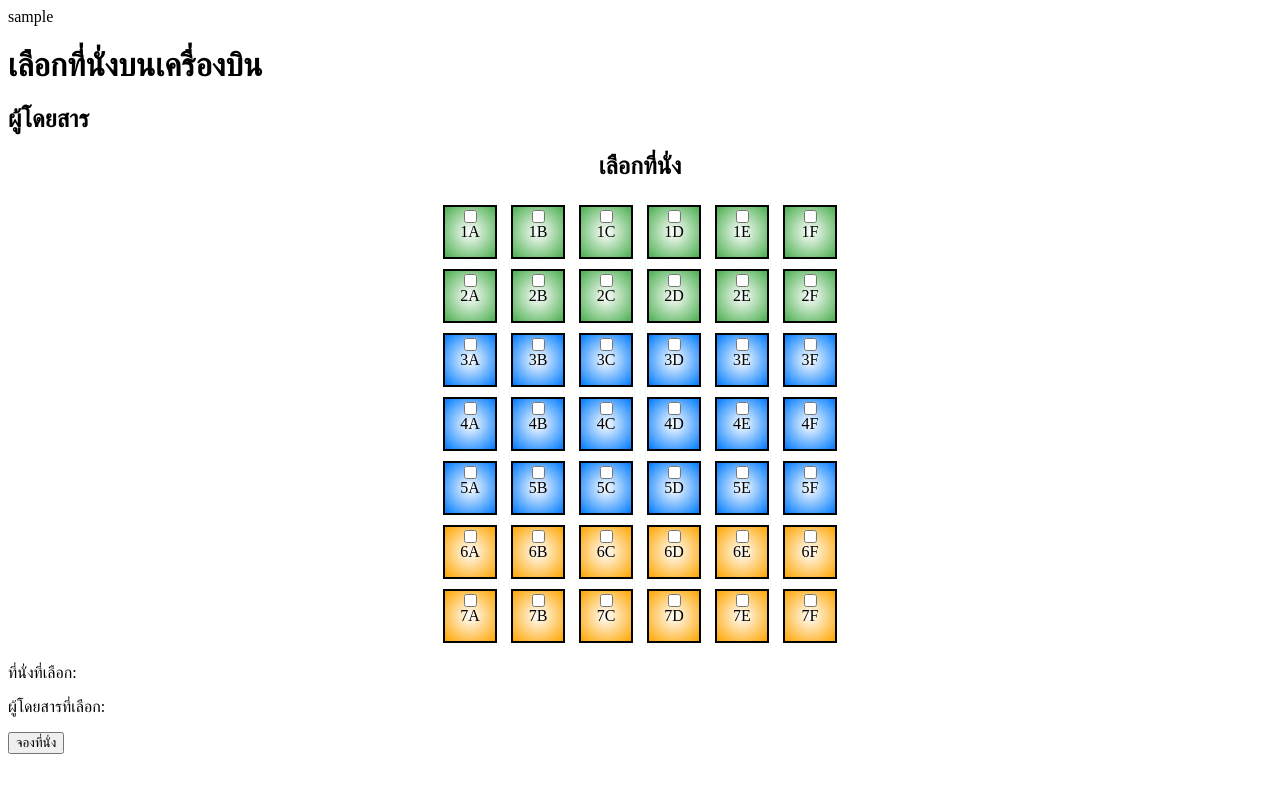
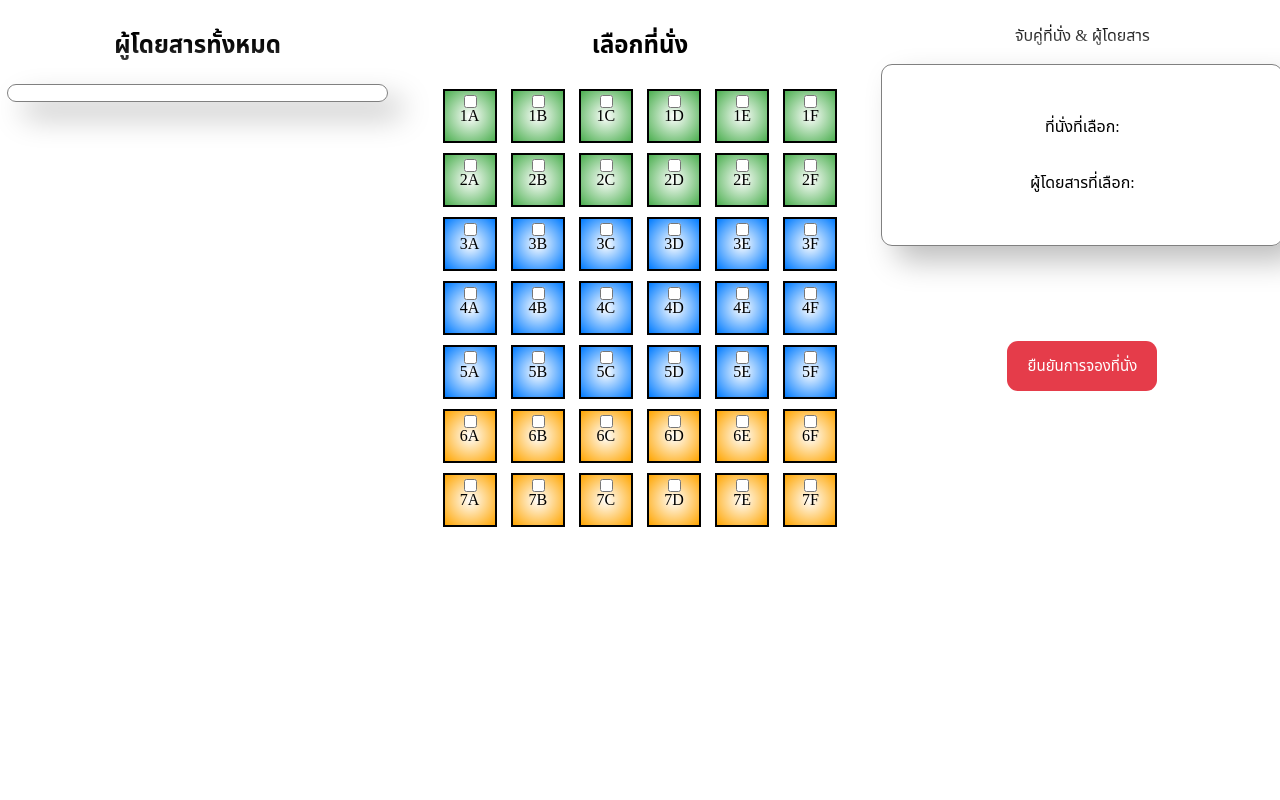
Before and after one commit to f5song/I-Landed-Airline, a PHP site: page /aircraft2.php?flight_id=1 in a window 1280 px wide. Run offline with PHP 8.4, Linux system fonts and the light colour scheme; the visitor is signed in with stand-in values (Sample User, id 1); data that the repository does not hold is empty.

Commit message:
dam bro aircraft2 error

```diff
--- a/PAGE/SEAT/aircraft1/aircraft1.php
+++ b/PAGE/SEAT/aircraft1/aircraft1.php
@@ -26,6 +26,7 @@ if ($conn->connect_error) {
 }
 $flight_id = $_GET["flight_id"];
 $user_id = $_SESSION['user_login'];
+
 
 
 ?>
--- a/PAGE/SEAT/aircraft2/aircraft2.css
+++ b/PAGE/SEAT/aircraft2/aircraft2.css
@@ -1,3 +1,7 @@
+*{
+  font-family:"Noto Sans Thai";
+}
+
 .seat {
   width: 50px;
   height: 50px;
@@ -40,4 +44,202 @@
 #seatContainer {
   text-align: center;
 
+}.one-for-all{
+  width: 100%;
+  height: 100%;
+  display: flex;
 }
+
+.passengerList{
+  width: 30%;
+  height: 100%;
+  display: flex;
+  align-items: center;
+  justify-content: center;
+}
+
+.seat_plane{
+  width: 40%;
+  height: 100%;
+}
+
+.seat_contentright{
+  width: 30%;
+  height: 100%;
+  display: flex;
+  flex-direction: column;
+  align-items: center;
+  justify-content: center;
+}
+
+.box_list{
+  width: 400px;
+  display: flex;
+  flex-direction: column;
+  align-items: center;
+  justify-content: center;
+}
+
+.content-passenger{
+  width: 100%;
+  height: 100%;
+  border-radius: 11px;
+  border-color: gray;
+  border-style: solid;
+  border-width: 1px;
+  box-shadow: 15px 15px 30px #bebebe,
+  -15px -15px 30px #ffffff;
+}
+.box_duo{
+  width: 400px;
+  display: flex;
+  flex-direction: column;
+  align-items: center;
+  justify-content: center;
+}
+.header2-seatpair{
+  width: 100%;
+  height: 180px;
+  display: flex;
+  gap: 2%;
+  align-items: center;
+  justify-content: center;
+  flex-direction: column;
+  border-radius: 11px;
+  border-color: gray;
+  border-style: solid;
+  border-width: 1px;
+  box-shadow: 15px 15px 30px #bebebe,
+  -15px -15px 30px #ffffff;
+}
+
+.button_gogo{
+  display: flex;
+  width: 100%;
+  height: 200px;
+  margin-top: 20px;
+  align-items: center;
+  justify-content: center;
+}
+
+.button_gogo button{
+  width: 150px;
+  height: 50px;
+  background-color: #e53c4a;
+  cursor: pointer;
+  color: white;
+  border: none;
+  border-radius: 11px;
+  font-size:15px;
+}
+
+.button_gogo button:hover{
+  background-color: #a32c36;
+  transform: background-color 0.8s ease;
+}
+
+.checkbox-wrapper-16 *,
+  .checkbox-wrapper-16 *:after,
+  .checkbox-wrapper-16 *:before {
+  box-sizing: border-box;
+}
+
+.checkbox-wrapper-16 .checkbox-input {
+  clip: rect(0 0 0 0);
+  -webkit-clip-path: inset(100%);
+  clip-path: inset(100%);
+  height: 1px;
+  overflow: hidden;
+  position: absolute;
+  white-space: nowrap;
+  width: 1px;
+}
+
+.checkbox-wrapper-16 .checkbox-input:checked + .checkbox-tile {
+  border-color: #2260ff;
+  box-shadow: 0 5px 10px rgba(0, 0, 0, 0.1);
+  color: #2260ff;
+}
+
+.checkbox-wrapper-16 .checkbox-input:checked + .checkbox-tile:before {
+  transform: scale(1);
+  opacity: 1;
+  background-color: #2260ff;
+  border-color: #2260ff;
+  color: #fff;
+  content: "✓";
+}
+
+.checkbox-wrapper-16 .checkbox-input:checked + .checkbox-tile .checkbox-icon,
+  .checkbox-wrapper-16 .checkbox-input:checked + .checkbox-tile .checkbox-label {
+  color: #2260ff;
+}
+
+.checkbox-wrapper-16 .checkbox-input:focus + .checkbox-tile {
+  border-color: #2260ff;
+  box-shadow: 0 5px 10px rgba(0, 0, 0, 0.1), 0 0 0 4px #b5c9fc;
+}
+
+.checkbox-wrapper-16 .checkbox-input:focus + .checkbox-tile:before {
+  transform: scale(1);
+  opacity: 1;
+}
+
+.checkbox-wrapper-16 .checkbox-tile {
+  display: flex;
+  flex-direction: column;
+  align-items: center;
+  justify-content: center;
+  width: 7rem;
+  min-height: 7rem;
+  border-radius: 0.5rem;
+  border: 2px solid #b5bfd9;
+  background-color: #fff;
+  box-shadow: 0 5px 10px rgba(0, 0, 0, 0.1);
+  transition: 0.15s ease;
+  cursor: pointer;
+  position: relative;
+}
+
+.checkbox-wrapper-16 .checkbox-tile:before {
+  content: "";
+  font-size: 12px;
+  position: absolute;
+  display: flex;
+  justify-content: center;
+  align-items: center;
+  width: 1.25rem;
+  height: 1.25rem;
+  border: 2px solid #b5bfd9;
+  border-radius: 50%;
+  top: 0.25rem;
+  left: 0.25rem;
+  opacity: 0;
+  transform: scale(0);
+  transition: 0.25s ease;
+}
+
+.checkbox-wrapper-16 .checkbox-tile:hover {
+  border-color: #2260ff;
+}
+
+.checkbox-wrapper-16 .checkbox-tile:hover:before {
+  transform: scale(1);
+  opacity: 1;
+}
+
+.checkbox-wrapper-16 .checkbox-icon {
+  transition: 0.375s ease;
+  color: #494949;
+}
+
+.checkbox-wrapper-16 .checkbox-icon svg {
+  width: 3rem;
+  height: 3rem;
+}
+
+.checkbox-wrapper-16 .checkbox-label {
+  color: #707070;
+  transition: 0.375s ease;
+  text-align: center;
+}
--- a/PAGE/SEAT/aircraft2/aircraft2.php
+++ b/PAGE/SEAT/aircraft2/aircraft2.php
@@ -10,7 +10,6 @@ if (isset($_GET['logout'])) {
 }
 
 ?>
-<?php echo $_SESSION['user_login']; ?>
 <?php
 // เชื่อมต่อกับฐานข้อมูล MySQL
 $servername = "localhost";
@@ -29,24 +28,24 @@ $flight_id = $_GET["flight_id"];
 $user_id = $_SESSION['user_login'];
 
 
+
 ?>
 
 <!DOCTYPE html>
 <html>
+
 <head>
     <link rel="stylesheet" href="aircraft2.css">
 </head>
+
 <body>
-
-<h1>เลือกที่นั่งบนเครื่องบิน</h1>
-
- <!-- ส่วน bar -->
-
-
-<form action="process_reservation.php?flight_id=<?php echo $flight_id; ?>" method="post">
-
-  <div id="passengerList">
-      <h2>ผู้โดยสาร</h2>
+    <form class="one-for-all" action="process_reservation.php?flight_id=<?php echo $flight_id; ?>" method="post">
+        <div class="passengerList" id="passengerList">
+            <div class="box_list">
+                <div class="header-passenger">
+                    <h2>ผู้โดยสารทั้งหมด</h2>
+                </div>
+                <div class="content-passenger">
                     <ul>
                         <?php
                         $conn = new mysqli("localhost", "root", "", "mydb");
@@ -71,20 +70,29 @@ $user_id = $_SESSION['user_login'];
                         $conn->close();
                         ?>
                     </ul>
-
-
-
+                </div>
+            </div>
         </div>
 
+        <div class="seat_plane">
             <div id="seatContainer">
                 <h2>เลือกที่นั่ง</h2>
                 <div class="seat" data-seat="1A" id="economy">
                     <span class="seat-name">1A</span>
                     <input type="checkbox" name="selectedSeats[]" value="1A">
                 </div>
+                <!-- <div class="checkbox-wrapper-16" data-seat="1A" id="economy">
+                    <label class="checkbox-wrapper">
+                        <input class="checkbox-input" type="checkbox" name="selectedSeats[]" value="1A">
+                        <span class="checkbox-tile">
+                            <span class="checkbox-label">1A</span>
+                        </span>
+                    </label>
+                </div> -->
+
                 <div class="seat" data-seat="1B" id="economy">
                     <span class="seat-name">1B</span>
-                  <input type="checkbox" name="selectedSeats[]" value="2B">
+                    <input type="checkbox" name="selectedSeats[]" value="1B">
                 </div>
                 <div class="seat" data-seat="1C" id="economy">
                     <span class="seat-name">1C</span>
@@ -267,12 +275,22 @@ $user_id = $_SESSION['user_login'];
                     <input type="checkbox" name="selectedSeats[]" value="7F">
                 </div>
             </div>
+        </div>
 
-        <p>ที่นั่งที่เลือก: <span id="selectedSeat"></span></p>
+        <div class="seat_contentright">
+            <div class="box_duo">
+                <div class="header-seatpair">
+                    <p>จับคู่ที่นั่ง & ผู้โดยสาร</p>
+                </div>
+                <div class="header2-seatpair">
+                    <p>ที่นั่งที่เลือก:<span id="selectedSeat"></span></p>
                     <p>ผู้โดยสารที่เลือก: <span id="selectedPassenger"></span></p>
-
-
-    <button id="reserveButton" type="submit">จองที่นั่ง</button>
+                </div>
+            </div>
+            <div class="button_gogo">
+                <button id="reserveButton" type="submit">ยืนยันการจองที่นั่ง</button>
+            </div>
+        </div>
 
     </form>
 
@@ -319,22 +337,30 @@ $user_id = $_SESSION['user_login'];
         }
 
         var seats = document.querySelectorAll(".seat");
-        seats.forEach(function(seat) {
-            seat.querySelector('input[type="checkbox"]').addEventListener("change", function() {
+        seats.forEach(function (seat) {
+            seat.querySelector('input[type="checkbox"]').addEventListener("change", function () {
                 toggleSeat(seat);
             });
         });
 
         var passengers = document.querySelectorAll("#passengerList li");
-        passengers.forEach(function(passenger) {
-            passenger.querySelector('input[type="checkbox"]').addEventListener("change", function() {
+        passengers.forEach(function (passenger) {
+            passenger.querySelector('input[type="checkbox"]').addEventListener("change", function () {
                 selectPassenger(passenger);
             });
         });
+
+        // let allSeatSelected = document.querySelectorAll(".seat");
+        // allSeatSelected.forEach(each => each.addEventListener("click", e =>{
+        // if(e.target.className === "seat" || e.target.className === "seat-name"){
+        //     e.target.children[1].checked ^= 1}
+        // toggleSeat(e.target.children[1]);
+        // }));
+
     </script>
 
     <script>
-      document.getElementById("reserveButton").addEventListener("click", function(event) {
+        document.getElementById("reserveButton").addEventListener("click", function (event) {
             // ตรวจสอบการเลือกที่นั่งและผู้โดยสาร
             if (selectedSeats.length === 0 || selectedPassengers.length === 0) {
                 // แจ้งเตือนผู้ใช้ให้เลือกที่นั่งและผู้โดยสาร
@@ -343,9 +369,12 @@ $user_id = $_SESSION['user_login'];
             }
         });
 
+
+
     </script>
 
 
 
 </body>
+
 </html>
```
Lines whose indentation alone changed are shown as unchanged.
